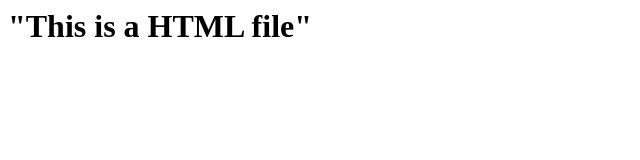
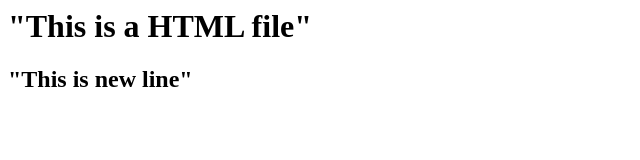
Before and after one commit to rajatyadav26/INT-301, a plain HTML site: page index.html in a window 1280 px wide. Shown: the whole page, without its empty margins (0-640 px from the left). Drawn offline with Linux system fonts and the light colour scheme.

Commit message:
Update index.html

```diff
--- a/index.html
+++ b/index.html
@@ -3,5 +3,6 @@
 	</head>
 	<body>
 		<h1>"This is a HTML file"</h1>
+		<h2>"This is new line"</h2>
 	</body>
 </html>
```
